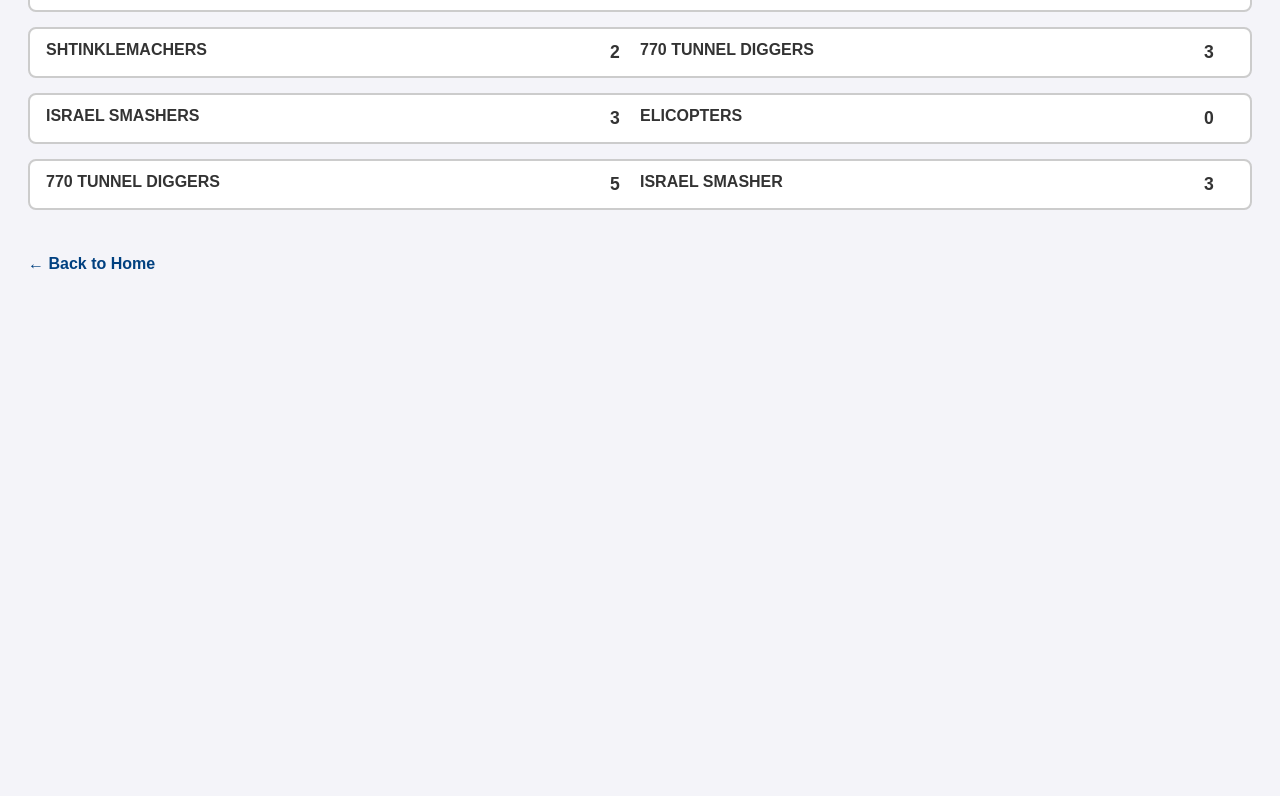
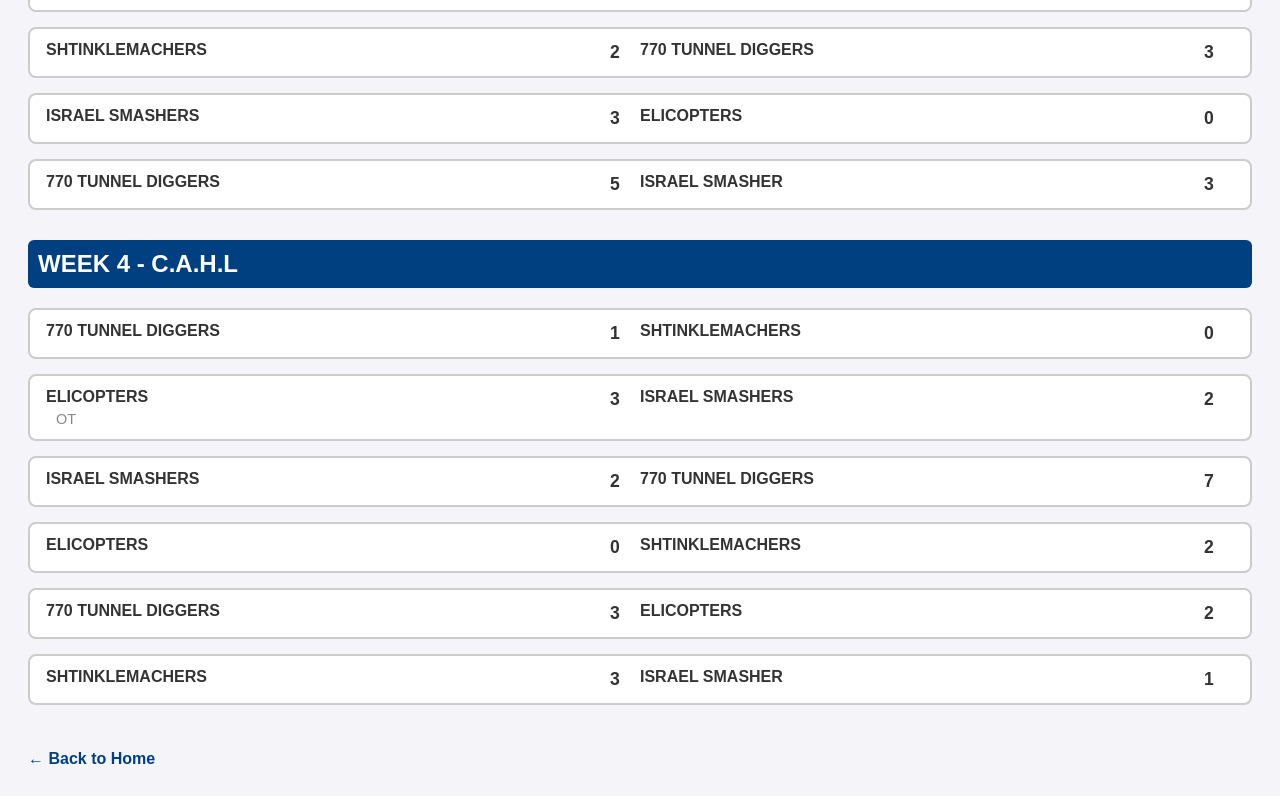
Before and after one commit to coachavi/hockeyleagueyeshiva, a plain HTML site: page GAMES.html in a window 1280 px wide. Shown: the part 1205-2001 px from the top of the page. Before the commit the page ends 1506 px from the top, so only its background shows below. Drawn offline with Linux system fonts and the light colour scheme.

Commit message:
Update GAMES.html

```diff
--- a/GAMES.html
+++ b/GAMES.html
@@ -157,6 +157,37 @@
     <div class="team">ISRAEL SMASHER</div><div class="score">3</div>
   </div>
 
+   <h2>WEEK 4 - C.A.H.L</h2>
+
+  <div class="game-box">
+    <div class="team">770 TUNNEL DIGGERS</div><div class="score">1</div>
+    <div class="team">SHTINKLEMACHERS</div><div class="score">0</div>
+  </div>
+
+  <div class="game-box">
+    <div class="team">ELICOPTERS</div><div class="score">3</div>
+    <div class="team">ISRAEL SMASHERS</div><div class="score">2</div><span class="ot">OT</span></div>
+  </div>
+
+  <div class="game-box">
+    <div class="team">ISRAEL SMASHERS</div><div class="score">2</div>
+    <div class="team">770 TUNNEL DIGGERS</div><div class="score">7</div>
+  </div>
+
+  <div class="game-box">
+    <div class="team">ELICOPTERS</div><div class="score">0</div>
+    <div class="team">SHTINKLEMACHERS</div><div class="score">2</div>
+  </div>
+
+  <div class="game-box">
+    <div class="team">770 TUNNEL DIGGERS</div><div class="score">3</div>
+    <div class="team">ELICOPTERS</div><div class="score">2</div>
+  </div>
+
+  <div class="game-box">
+    <div class="team">SHTINKLEMACHERS</div><div class="score">3</div>
+    <div class="team">ISRAEL SMASHER</div><div class="score">1</div>
+  </div>
   <a class="back-link" href="index.html">← Back to Home</a>
 
   <script>
```
